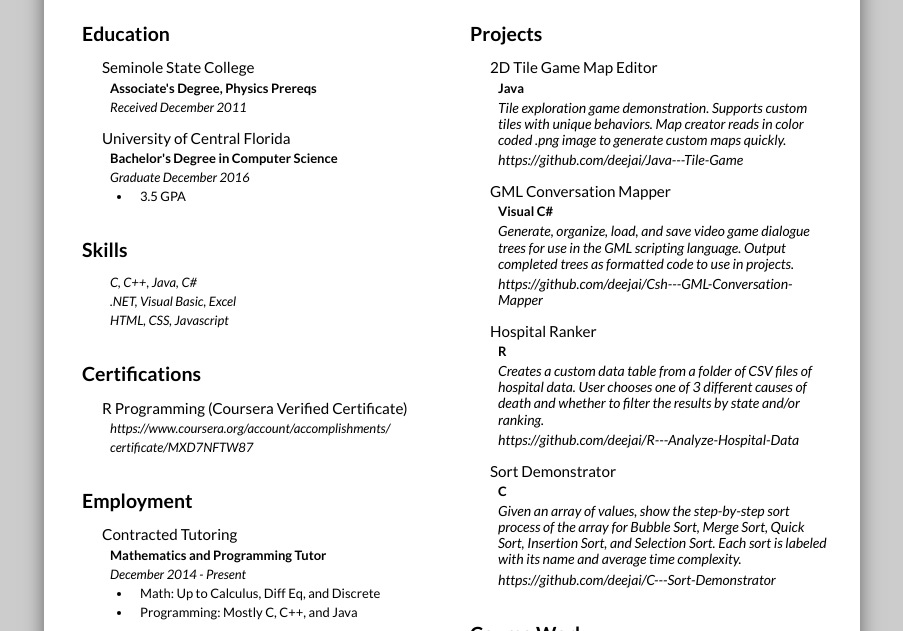
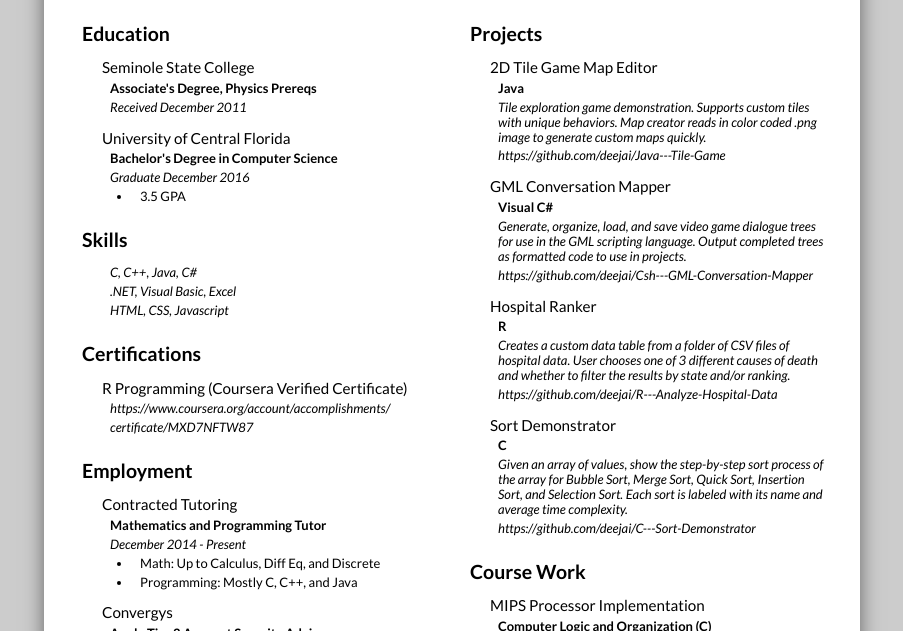
Before and after one commit to deejai/Resume, a plain HTML site: page index.html in a window 1280 px wide. Shown: the part 94-725 px from the top of the page, without its empty margins (188-1091 px from the left). Drawn offline with nearby package versions, Linux system fonts and the light colour scheme.

Commit message:
italicized text is now uniformly sized throughout body

```diff
--- a/style.css
+++ b/style.css
@@ -41,7 +41,7 @@
 
 .column{
     padding: 0;
-    margin: 0;
+    margin: 10px 0 0 0;
     float: left;
     width: 50%;
 }
@@ -50,7 +50,7 @@
     font-size: 13px;
     float: left;
     padding: 0;
-    margin: 20px 30px 0 30px;
+    margin: 10px 30px 0 30px;
 }
 
 .right .section{
@@ -73,10 +73,6 @@
 
 .section p{
     font-style: italic;
-}
-
-#projects p{
-    font-size: 14px;
 }
 
 .section ul{
```
